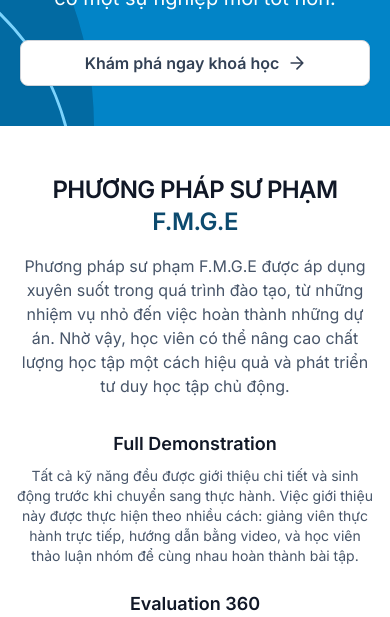
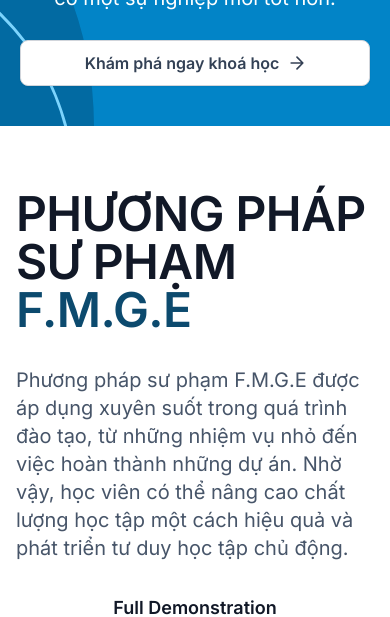
Before and after one commit to trevor2903-kma/Edu_Landing-page, a Next.js app: page / in a window 390 px wide. Shown: the part 1900-2517 px from the top of the page. Built offline with nearby package versions, Linux system fonts and the light colour scheme.

Commit message:
Make the MethodologyHeader responsive

```diff
--- a/components/methodology/Methodology.tsx
+++ b/components/methodology/Methodology.tsx
@@ -37,7 +37,7 @@ export function Methodology() {
 
   return (
     <>
-      <section className="box-border flex flex-col gap-16 items-center px-0 py-24 w-full bg-white max-md:gap-12 max-md:px-0 max-md:py-16 max-sm:gap-8 max-sm:px-0 max-sm:py-12">
+      <section className="box-border flex flex-col gap-16 items-center px-0 py-24 w-full bg-white max-md:gap-12 max-md:px-0 max-md:py-16 max-sm:gap-8 max-sm:px-0 max-sm:py-16">
         <div className="box-border flex flex-col gap-8 items-center px-8 py-0 mx-auto w-full max-w-screen-xl max-md:gap-6 max-md:px-6 max-md:py-0 max-md:max-w-[991px] max-sm:gap-5 max-sm:px-4 max-sm:py-0 max-sm:max-w-screen-sm">
           <MethodologyHeader />
         </div>
--- a/components/methodology/MethodologyHeader.tsx
+++ b/components/methodology/MethodologyHeader.tsx
@@ -5,16 +5,16 @@ interface MethodologyHeaderProps {}
 export function MethodologyHeader({}: MethodologyHeaderProps) {
   return (
     <header className="box-border flex flex-col gap-8 items-center w-full">
-      <div className="box-border flex flex-col gap-5 items-start w-full max-w-screen-md max-sm:gap-4">
+      <div className="box-border flex flex-col gap-5 items-start w-full max-w-screen-md max-sm:gap-8">
         <div className="box-border flex flex-col gap-3 items-start w-full">
-          <h1 className="box-border w-full text-4xl font-semibold tracking-tighter leading-10 text-center text-sky-900 max-md:text-3xl max-md:tracking-tighter max-md:leading-10 max-sm:text-2xl max-sm:tracking-tight max-sm:leading-8">
-            <div className="text-4xl font-semibold text-gray-900 max-md:text-3xl max-sm:text-2xl">
+          <h1 className="box-border w-full text-4xl font-semibold tracking-tighter leading-10 text-start sm:text-center text-sky-900 max-md:text-3xl max-md:tracking-tighter max-md:leading-10 max-sm:text-2xl max-sm:tracking-tight">
+            <div className="text-4xl font-semibold text-gray-900 max-md:text-3xl max-sm:text-5xl">
               PHƯƠNG PHÁP SƯ PHẠM <span className="text-sky-900">F.M.G.E</span>
             </div>
           </h1>
         </div>
-        <p className="box-border w-full text-xl leading-8 text-center text-slate-600 max-md:text-lg max-md:leading-7 max-sm:text-base max-sm:leading-6">
-          <span className="text-xl text-slate-600 max-md:text-lg max-sm:text-base">
+        <p className="box-border w-full text-xl leading-8 text-start sm:text-center text-slate-600 max-md:text-lg max-md:leading-7 max-sm:text-base max-sm:leading-6">
+          <span className="text-xl text-slate-600 max-md:text-lg max-sm:text-xl">
             Phương pháp sư phạm F.M.G.E được áp dụng xuyên suốt trong quá
             trình đào tạo, từ những nhiệm vụ nhỏ đến việc hoàn thành những
             dự án. Nhờ vậy, học viên có thể nâng cao chất lượng học tập một
```
